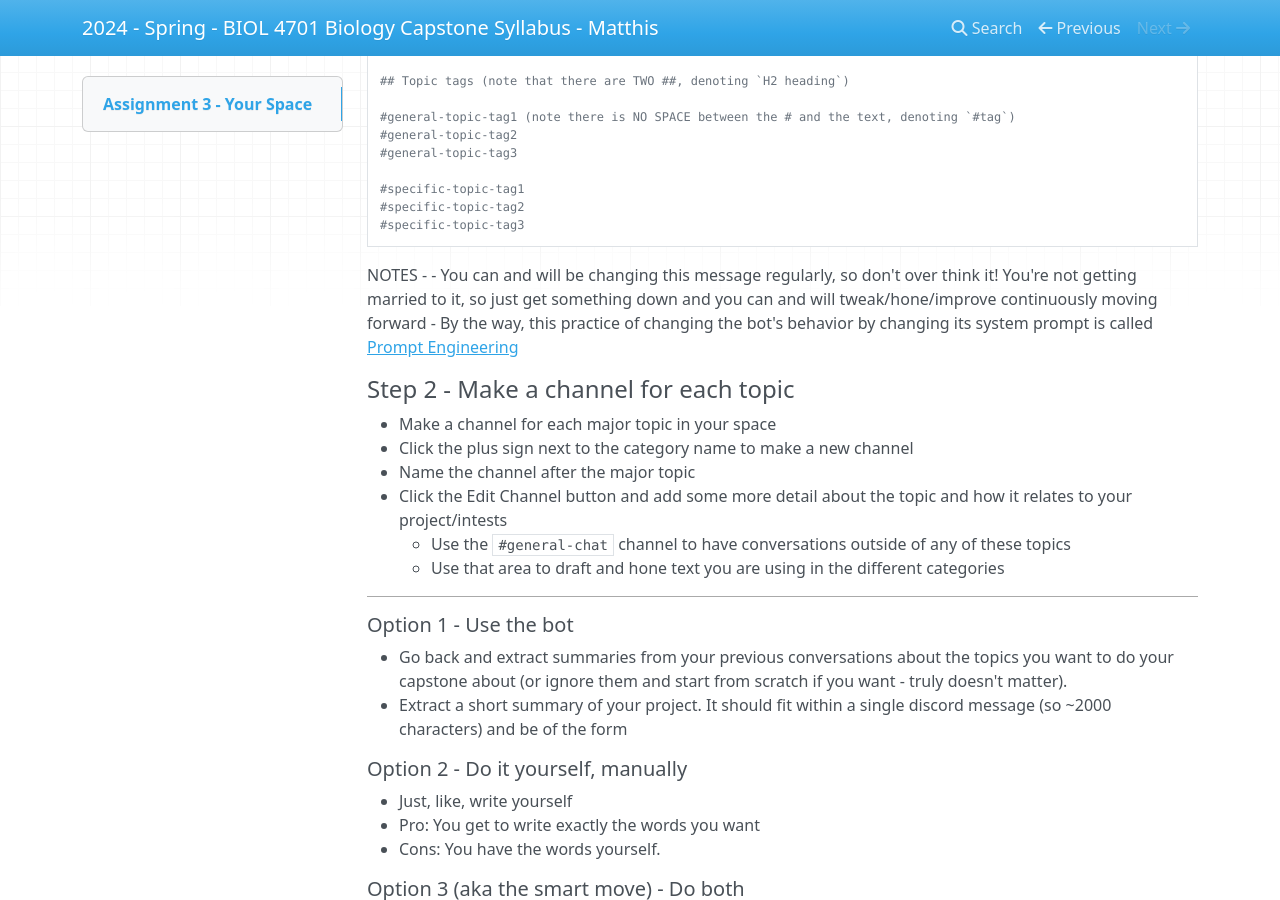
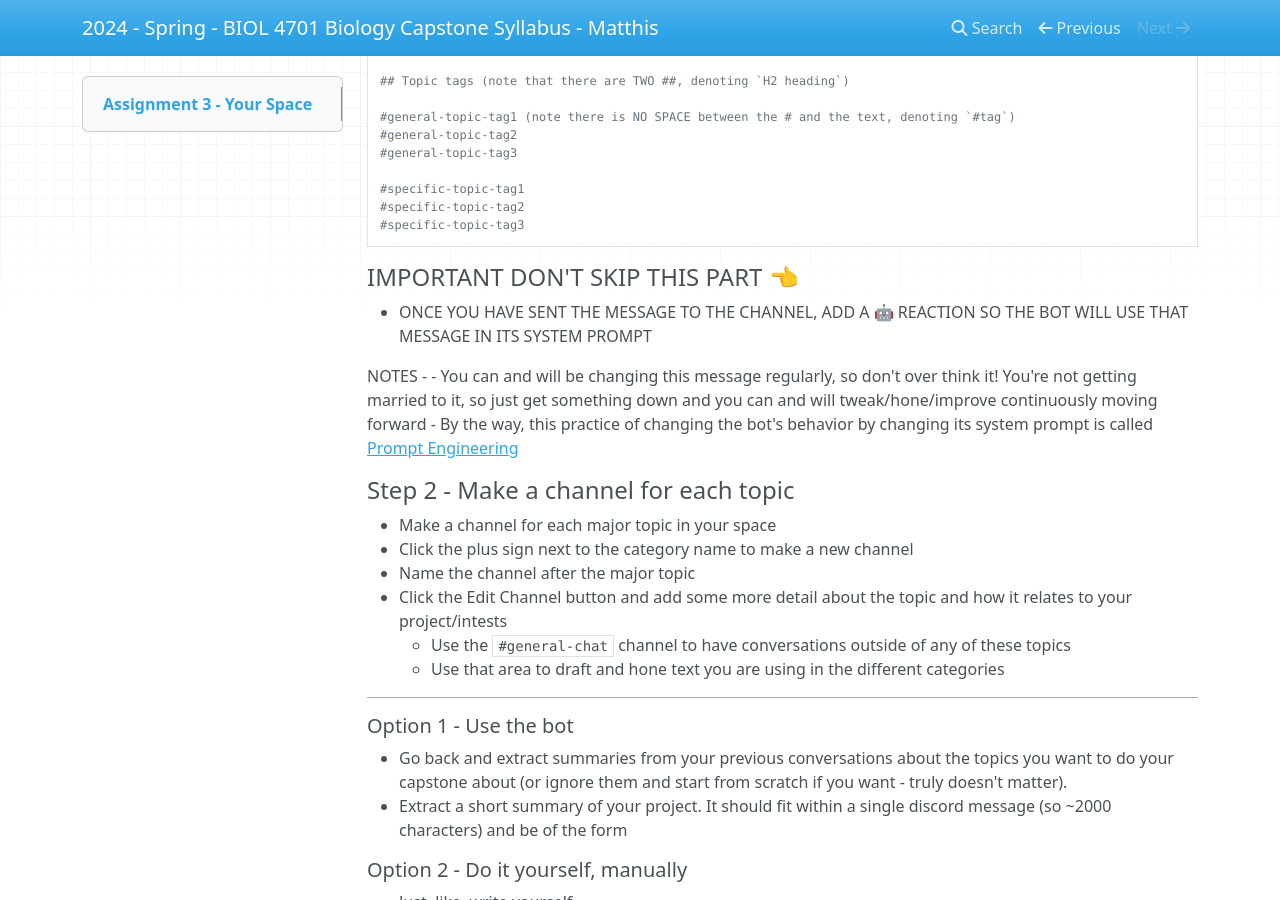
Before and after one commit to HumanMovementNeuroscience/capstone, an MkDocs documentation site: the page built from docs/course_materials/assignments/assignment3/assignment3-student-instructions.md, in a window 1280 px wide and 900 px high, scrolled down 977 px. Built offline with MkDocs 1.6.1, drawn with Linux system fonts in a browser that asks for light colours; nearby versions of some CDN libraries.

Commit message:
Feb 7, 2024, 2:38 PM

````diff
--- a/docs/course_materials/assignments/assignment3/assignment3-student-instructions.md
+++ b/docs/course_materials/assignments/assignment3/assignment3-student-instructions.md
@@ -45,6 +45,10 @@
 #specific-topic-tag3
 ```
 
+#### IMPORTANT DON'T SKIP THIS PART 👈
+- ONCE YOU HAVE SENT THE MESSAGE TO THE CHANNEL, ADD A 🤖 REACTION SO THE BOT WILL USE THAT MESSAGE IN ITS SYSTEM PROMPT
+
+
 NOTES -
 - You can and will be changing this message regularly, so don't over think it! You're not getting married to it, so just get something down and you can and will  tweak/hone/improve continuously moving forward
 - By the way, this practice of changing the bot's behavior by changing its system prompt is called [Prompt Engineering](https://platform.openai.com/docs/guides/prompt-engineering)
````
